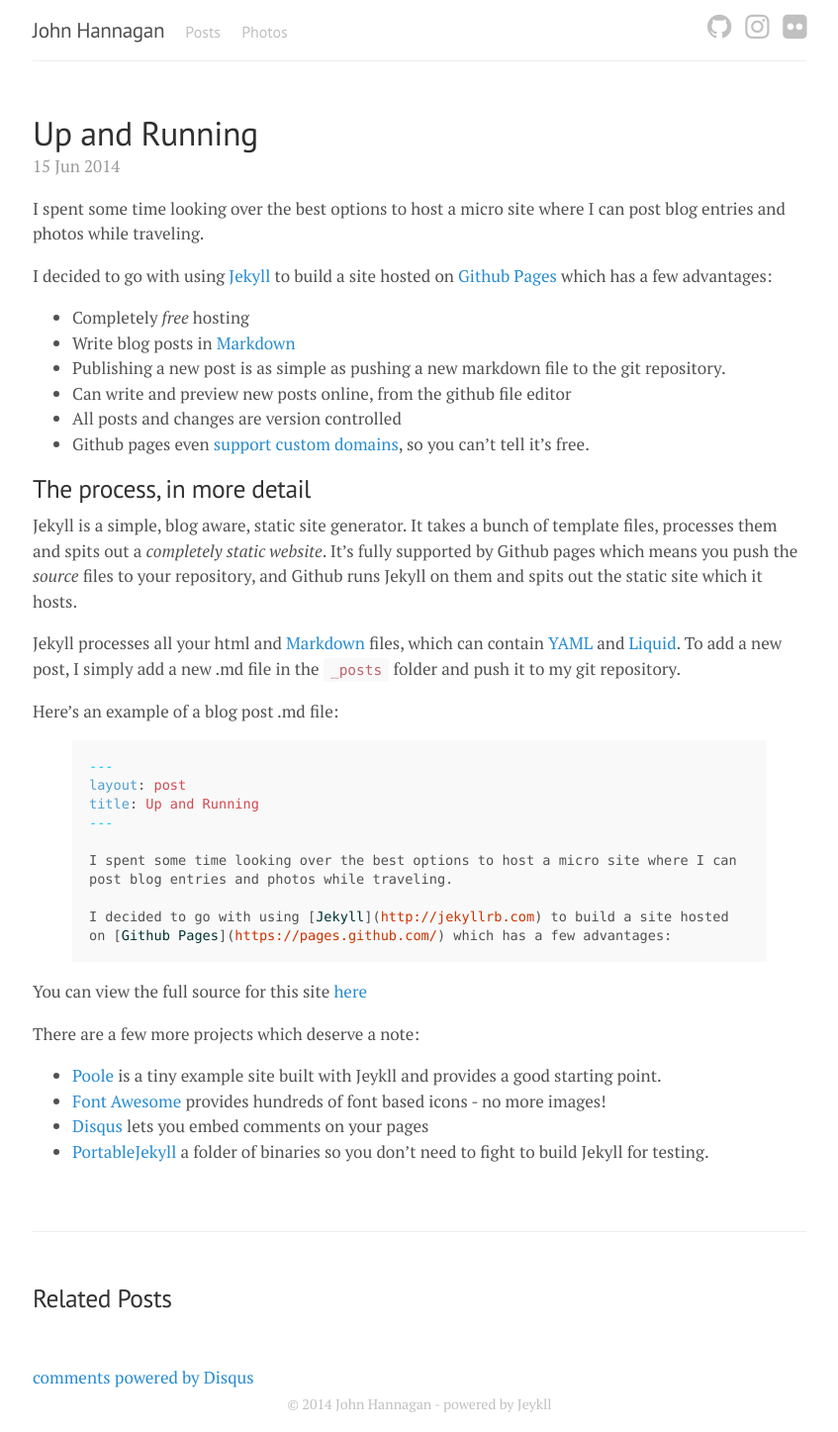
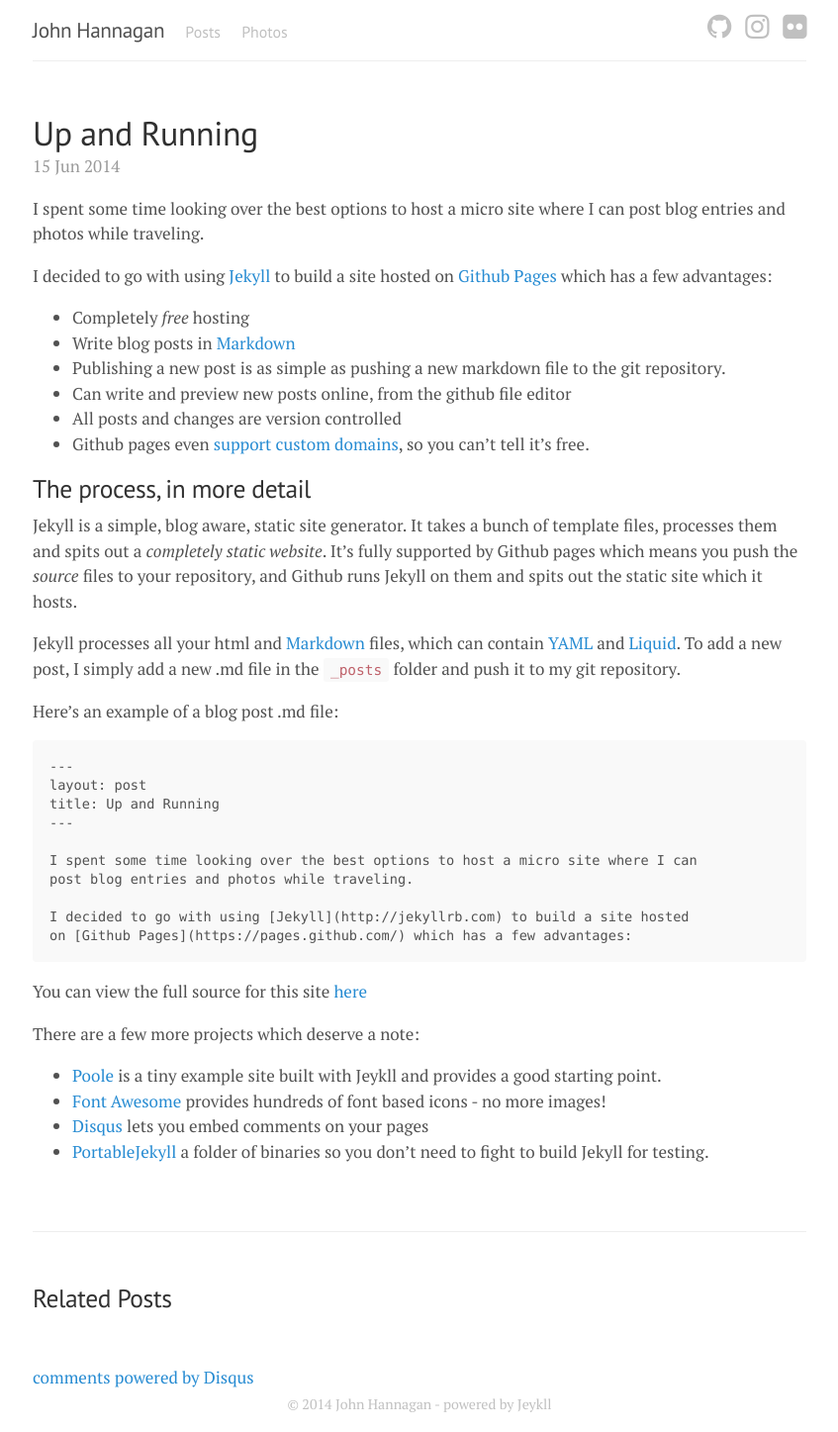
Before and after one commit to Weetbix/weetbix.github.io, a Jekyll site: the page built from _posts/2014-6-15-Up-and-Running.md, in a window 1280 px wide. Shown: the whole page at 99% size, without its empty margins (216-1063 px from the left). Built offline with Jekyll 4.4.1, drawn with Linux system fonts in a browser that asks for light colours; nearby versions of some CDN libraries; Markdown is read by kramdown in place of the engine named in the settings; comment, search, counter and statistics services are not loaded.

Commit message:
Remove Rouge usage

````diff
--- a/_config.yml
+++ b/_config.yml
@@ -1,6 +1,6 @@
 # Dependencies
 markdown:         redcarpet
-highlighter:      rouge
+pygments:         true
 
 # Permalinks
 permalink:        pretty
--- a/_posts/2014-6-15-Up-and-Running.md
+++ b/_posts/2014-6-15-Up-and-Running.md
@@ -32,7 +32,7 @@
 
 Here's an example of a blog post .md file:
 
-{% highlight markdown %}
+```
 ---
 layout: post
 title: Up and Running
@@ -43,7 +43,7 @@
 
 I decided to go with using [Jekyll](http://jekyllrb.com) to build a site hosted
 on [Github Pages](https://pages.github.com/) which has a few advantages:
-{% endhighlight %}
+```
 
 You can view the full source for this site [here](https://github.com/Weetbix/weetbix.github.io)
 
````
